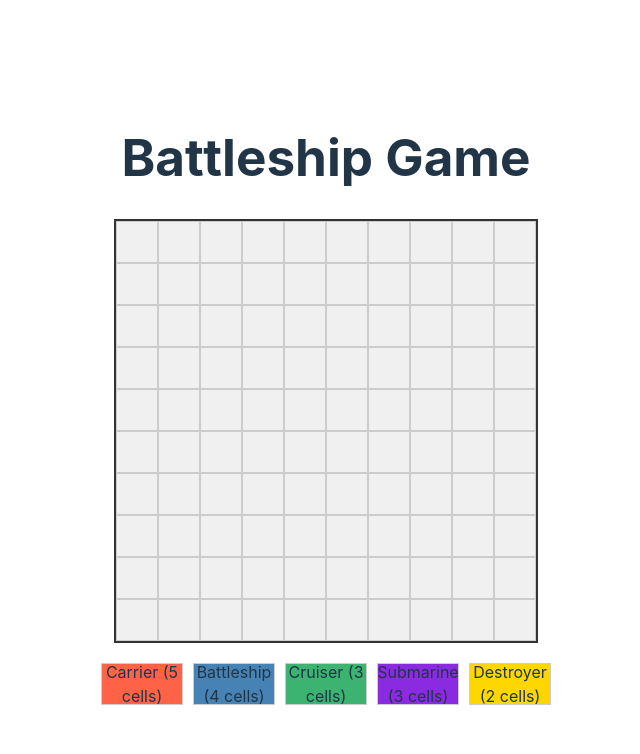
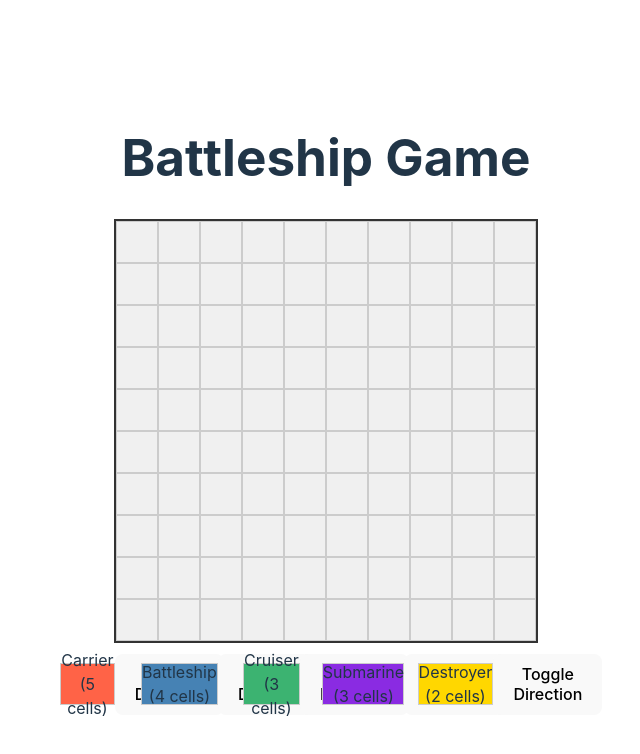
Before and after one commit to iamsuz/battleship-ui, a React (Vite) app: page / in a window 1280 px wide. Shown: the top 754 px of the page, without its empty margins (314-954 px from the left). Built offline with nearby package versions, Linux system fonts and the light colour scheme.

Commit message:
adds the direction for the ship to place on the board

```diff
--- a/src/components/ui/Board.tsx
+++ b/src/components/ui/Board.tsx
@@ -1,16 +1,15 @@
-// src/components/Board.tsx
-
-import React, { useState, useEffect } from "react";
+import React, { useState } from "react";
 import "../styles/Board.css";
 import Ship from "./Ship";
 
 type Ship = {
 	name: string;
 	size: number;
-	color: string;
+	color: string; // Store the ship color
+	direction: "horizontal" | "vertical"; // Track ship direction
 };
 
-type BoardCell = string | null;
+type BoardCell = string | null; // Now storing color instead of ship names
 
 interface BoardProps {
 	boardSize?: number;
@@ -21,82 +20,100 @@ const Board: React.FC<BoardProps> = ({ boardSize = 10 }) => {
 		createEmptyBoard(boardSize)
 	);
 	const [ships, setShips] = useState<Ship[]>([
-		{ name: "Carrier", size: 5, color: "#FF6347" }, // red
-		{ name: "Battleship", size: 4, color: "#4682B4" }, // blue
-		{ name: "Cruiser", size: 3, color: "#3CB371" }, // green
-		{ name: "Submarine", size: 3, color: "#8A2BE2" }, // purple
-		{ name: "Destroyer", size: 2, color: "#FFD700" }, // yellow
+		{ name: "Carrier", size: 5, color: "#FF6347", direction: "horizontal" }, // red
+		{ name: "Battleship", size: 4, color: "#4682B4", direction: "horizontal" }, // blue
+		{ name: "Cruiser", size: 3, color: "#3CB371", direction: "horizontal" }, // green
+		{ name: "Submarine", size: 3, color: "#8A2BE2", direction: "horizontal" }, // purple
+		{ name: "Destroyer", size: 2, color: "#FFD700", direction: "horizontal" }, // yellow
 	]);
-
-	//Track placed ships
-	const [placedShips, setPlacedShips] = useState<string[]>([]);
-	const [dragginShip, setDraggingShip] = useState<Ship | null>(null);
+	const [placedShips, setPlacedShips] = useState<string[]>([]); // Track placed ships
+	const [draggingShip, setDraggingShip] = useState<Ship | null>(null);
 
 	// Create an empty board
 	function createEmptyBoard(size: number): BoardCell[][] {
 		const board: BoardCell[][] = [];
 		for (let i = 0; i < size; i++) {
-			const row: BoardCell[] = Array(size).fill(null);
+			const row: BoardCell[] = Array(size).fill(null); // Initialize empty cells
 			board.push(row);
 		}
 		return board;
 	}
 
-	// Handle the start og the drag event
-	const handleDragStart = (
-		e: React.DragEvent,
-		name: string,
-		size: number,
-		color: string
-	) => {
-		if (placedShips.includes(name)) return; //This will prevent palacing same ship twice
-		setDraggingShip({ name, size, color });
+	// Handle the start of a drag event
+	const handleDragStart = (e: React.DragEvent, ship: Ship) => {
+		if (placedShips.includes(ship.name)) return; // Prevent dragging if already placed
+		setDraggingShip(ship);
 	};
 
-	//Handke dropping a ship on the board
+	// Handle dropping a ship on the board
 	const handleDrop = (e: React.DragEvent, row: number, col: number) => {
 		e.preventDefault();
-		if (dragginShip) {
-			placeShipOnBoard(dragginShip, row, col);
-			setDraggingShip(null);
+		if (draggingShip) {
+			placeShipOnBoard(draggingShip, row, col);
+			setDraggingShip(null); // Reset the dragging ship after drop
 		}
 	};
 
-	//Allow dropping by preventing default behavaiour
+	// Allow dropping by preventing default behavior
 	const handleDragOver = (e: React.DragEvent) => {
 		e.preventDefault();
 	};
 
+	// Place the ship on the board (check all cells to prevent overlap)
 	const placeShipOnBoard = (ship: Ship, row: number, col: number) => {
-		if (col + ship.size > boardSize) return; //check if the placement is valid
-
 		const newBoard = [...board];
 
-		//Check if there is enough space to place the ship on
+		// Check if there's enough space to place the ship (checking for overlap)
+		if (!checkSpaceForShip(ship, row, col)) {
+			return; // Don't place the ship if there isn't enough space
+		}
+
+		// Place the ship if the space is clear
 		for (let i = 0; i < ship.size; i++) {
-			if (newBoard[row][col + i] !== null) {
-				return; //Block placement if the any cell is occupied
+			if (ship.direction === "horizontal") {
+				newBoard[row][col + i] = ship.color;
+			} else {
+				newBoard[row + i][col] = ship.color;
 			}
 		}
 
-		//Place the ship if no cells are occupied
-		for (let i = 0; i < ship.size; i++) {
-			newBoard[row][col + i] = ship.color;
-		}
-
+		// Update the board and mark the ship as placed
 		setBoard(newBoard);
 		setPlacedShips((prev) => [...prev, ship.name]);
-		//check if the placement is valid
-		// if (col + ship.size <= boardSize) {
-		// 	for (let i = 0; i < ship.size; i++) {
-		// 		newBoard[row][col + i] = ship.name;
-		// 	}
-		// 	setBoard(newBoard);
-		// }
 	};
 
-	//Render board cells with ship color and ship anme on hover
+	// Check if the ship can be placed on the board (based on direction and space)
+	const checkSpaceForShip = (ship: Ship, row: number, col: number): boolean => {
+		if (ship.direction === "horizontal") {
+			if (col + ship.size > boardSize) return false; // Out of bounds check
+			for (let i = 0; i < ship.size; i++) {
+				if (board[row][col + i] !== null) return false; // Check if the cell is occupied
+			}
+		} else {
+			// vertical
+			if (row + ship.size > boardSize) return false; // Out of bounds check
+			for (let i = 0; i < ship.size; i++) {
+				if (board[row + i][col] !== null) return false; // Check if the cell is occupied
+			}
+		}
+		return true; // Space is clear
+	};
 
+	// Toggle the direction of the ship (horizontal/vertical)
+
+	const toggleShipDirection = (ship: Ship) => {
+		const updatedShip: Ship = {
+			...ship,
+			direction: ship.direction === "horizontal" ? "vertical" : "horizontal", // Toggle between horizontal and vertical
+		};
+
+		// Update the state correctly
+		setShips((prevShips) =>
+			prevShips.map((s) => (s.name === ship.name ? updatedShip : s))
+		);
+	};
+
+	// Render board cells with ship color and ship name on hover
 	const renderCell = (rowIndex: number, colIndex: number, cell: BoardCell) => {
 		const shipColor = cell;
 		return (
@@ -105,18 +122,18 @@ const Board: React.FC<BoardProps> = ({ boardSize = 10 }) => {
 				className="cell"
 				onDrop={(e) => handleDrop(e, rowIndex, colIndex)}
 				onDragOver={handleDragOver}
-				style={{ backgroundColor: shipColor }}
+				style={{ backgroundColor: shipColor || "#f0f0f0" }} // Use color or default gray
 			>
 				{shipColor ? (
-					<span
-						className="ship-name"
-						title={getShipNameByColor(shipColor)}
-					></span>
+					<span className="ship-name" title={getShipNameByColor(shipColor)}>
+						{/* Show ship name on hover */}
+					</span>
 				) : null}
 			</div>
 		);
 	};
 
+	// Get the ship name from its color
 	const getShipNameByColor = (color: string) => {
 		const ship = ships.find((ship) => ship.color === color);
 		return ship ? ship.name : "";
@@ -134,14 +151,23 @@ const Board: React.FC<BoardProps> = ({ boardSize = 10 }) => {
 			{/* Ships Panel */}
 			<div className="ship-container">
 				{ships.map((ship) => (
-					<Ship
+					<div
 						key={ship.name}
-						name={ship.name}
-						size={ship.size}
-						color={ship.color}
-						onDragStart={handleDragStart}
-						isDraggable={!placedShips.includes(ship.name)} // Disable dragging for placed ships
-					/>
+						className="ship-item"
+						style={{ backgroundColor: ship.color }}
+					>
+						<Ship
+							name={ship.name}
+							size={ship.size}
+							color={ship.color}
+							direction={ship.direction}
+							onDragStart={(e) => handleDragStart(e, ship)}
+							isDraggable={!placedShips.includes(ship.name)} // Disable dragging for placed ships
+						/>
+						<button onClick={() => toggleShipDirection(ship)}>
+							Toggle Direction
+						</button>
+					</div>
 				))}
 			</div>
 		</div>
--- a/src/components/ui/Ship.tsx
+++ b/src/components/ui/Ship.tsx
@@ -7,11 +7,13 @@ interface ShipProps {
 	name: string;
 	size: number;
 	color: string;
+	direction: "horizontal" | "vertical";
 	onDragStart: (
 		e: React.DragEvent,
 		name: string,
 		size: number,
-		color: string
+		color: string,
+		direction: "horizontal" | "vertical"
 	) => void;
 	isDraggable: boolean;
 }
@@ -20,6 +22,7 @@ const Ship: React.FC<ShipProps> = ({
 	name,
 	size,
 	color,
+	direction,
 	onDragStart,
 	isDraggable,
 }) => {
@@ -27,7 +30,7 @@ const Ship: React.FC<ShipProps> = ({
 		<div
 			className="ship-item"
 			draggable={isDraggable}
-			onDragStart={(e) => onDragStart(e, name, size, color)}
+			onDragStart={(e) => onDragStart(e, name, size, color, direction)}
 			style={{ backgroundColor: color }}
 			title={`Drag to place ${name}`}
 		>
```
